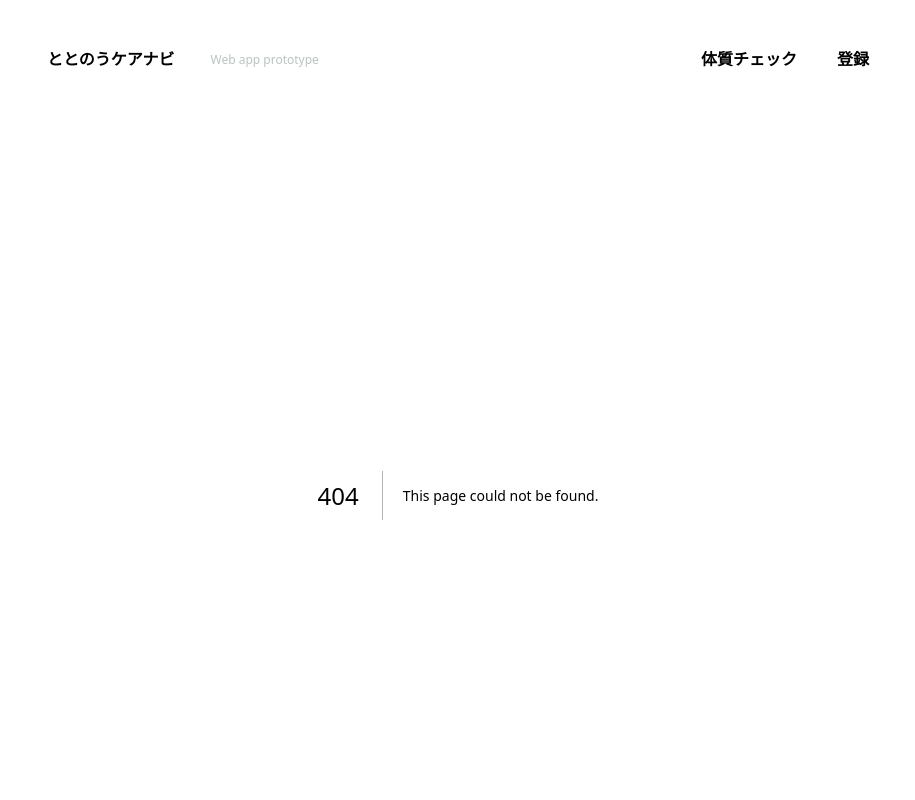
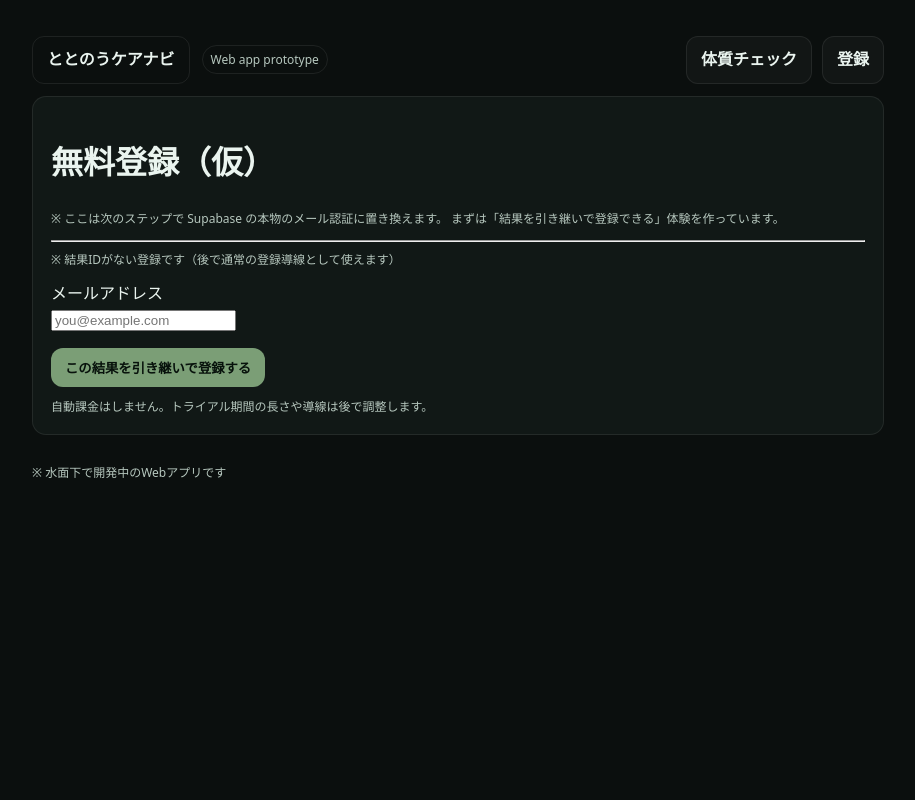
Before and after one commit to totonoucare/totonoucare-webapp, a Next.js app: page /signup in a window 1280 px wide. Before the commit this address had no page. Shown: the top 800 px of the page, without its empty margins (182-1097 px from the left). Built offline with nearby package versions, Linux system fonts and the light colour scheme.

Commit message:
Implement signup page with mock user registration

```diff
--- /dev/null
+++ b/app/signup/page.js
@@ -0,0 +1,127 @@
+"use client";
+
+import { useEffect, useMemo, useState } from "react";
+
+export default function SignupPage() {
+  const resultId = useMemo(() => {
+    if (typeof window === "undefined") return "";
+    const url = new URL(window.location.href);
+    return url.searchParams.get("result") || "";
+  }, []);
+
+  const [email, setEmail] = useState("");
+  const [loaded, setLoaded] = useState(false);
+  const [resultPreview, setResultPreview] = useState(null);
+  const [done, setDone] = useState(false);
+
+  useEffect(() => {
+    if (!resultId) {
+      setLoaded(true);
+      return;
+    }
+    const raw = localStorage.getItem(`assessment:${resultId}`);
+    if (raw) {
+      try {
+        const parsed = JSON.parse(raw);
+        setResultPreview(parsed);
+      } catch {}
+    }
+    setLoaded(true);
+  }, [resultId]);
+
+  function handleFakeSignup(e) {
+    e.preventDefault();
+
+    // いまは「登録の雰囲気」を作るだけ（後でSupabase Authに差し替える）
+    const user = {
+      id: crypto.randomUUID(),
+      email,
+      createdAt: new Date().toISOString()
+    };
+    localStorage.setItem("mockUser", JSON.stringify(user));
+
+    // 結果IDをユーザーに紐づけた体にする（後でDBでやる処理）
+    if (resultId) {
+      localStorage.setItem("latestAssessmentId", resultId);
+    }
+
+    setDone(true);
+
+    // 次の画面（ケアガイド）を作ったらそこへ飛ばす。今はホームへ。
+    setTimeout(() => {
+      window.location.href = "/";
+    }, 900);
+  }
+
+  return (
+    <div className="card">
+      <h1>無料登録（仮）</h1>
+      <p className="small">
+        ※ ここは次のステップで Supabase の本物のメール認証に置き換えます。
+        まずは「結果を引き継いで登録できる」体験を作っています。
+      </p>
+
+      <hr />
+
+      {!loaded ? (
+        <p>読み込み中…</p>
+      ) : (
+        <>
+          {resultId ? (
+            <div className="card" style={{ marginBottom: 12 }}>
+              <div className="small">引き継ぐ結果ID</div>
+              <div style={{ fontWeight: 700 }}>{resultId}</div>
+
+              {resultPreview?.type ? (
+                <div style={{ marginTop: 8 }}>
+                  <div className="small">プレビュー</div>
+                  <div style={{ fontWeight: 700 }}>{resultPreview.type}</div>
+                  <div className="small" style={{ marginTop: 6 }}>
+                    困っている不調：{resultPreview.answers?.symptom}
+                  </div>
+                </div>
+              ) : (
+                <div className="small" style={{ marginTop: 8 }}>
+                  ※ この端末に結果データが見つからない場合は、登録後に再診断してもらう設計にします
+                </div>
+              )}
+            </div>
+          ) : (
+            <div className="small" style={{ marginBottom: 12 }}>
+              ※ 結果IDがない登録です（後で通常の登録導線として使えます）
+            </div>
+          )}
+
+          {done ? (
+            <div>
+              <h2>登録完了（仮）</h2>
+              <p className="small">ホームへ戻ります…</p>
+            </div>
+          ) : (
+            <form onSubmit={handleFakeSignup}>
+              <div className="label">メールアドレス</div>
+              <input
+                className="input"
+                type="email"
+                placeholder="you@example.com"
+                value={email}
+                onChange={(e) => setEmail(e.target.value)}
+                required
+              />
+
+              <div style={{ marginTop: 16 }}>
+                <button className="btn primary" type="submit">
+                  この結果を引き継いで登録する
+                </button>
+              </div>
+
+              <div className="small" style={{ marginTop: 10 }}>
+                自動課金はしません。トライアル期間の長さや導線は後で調整します。
+              </div>
+            </form>
+          )}
+        </>
+      )}
+    </div>
+  );
+}
```
